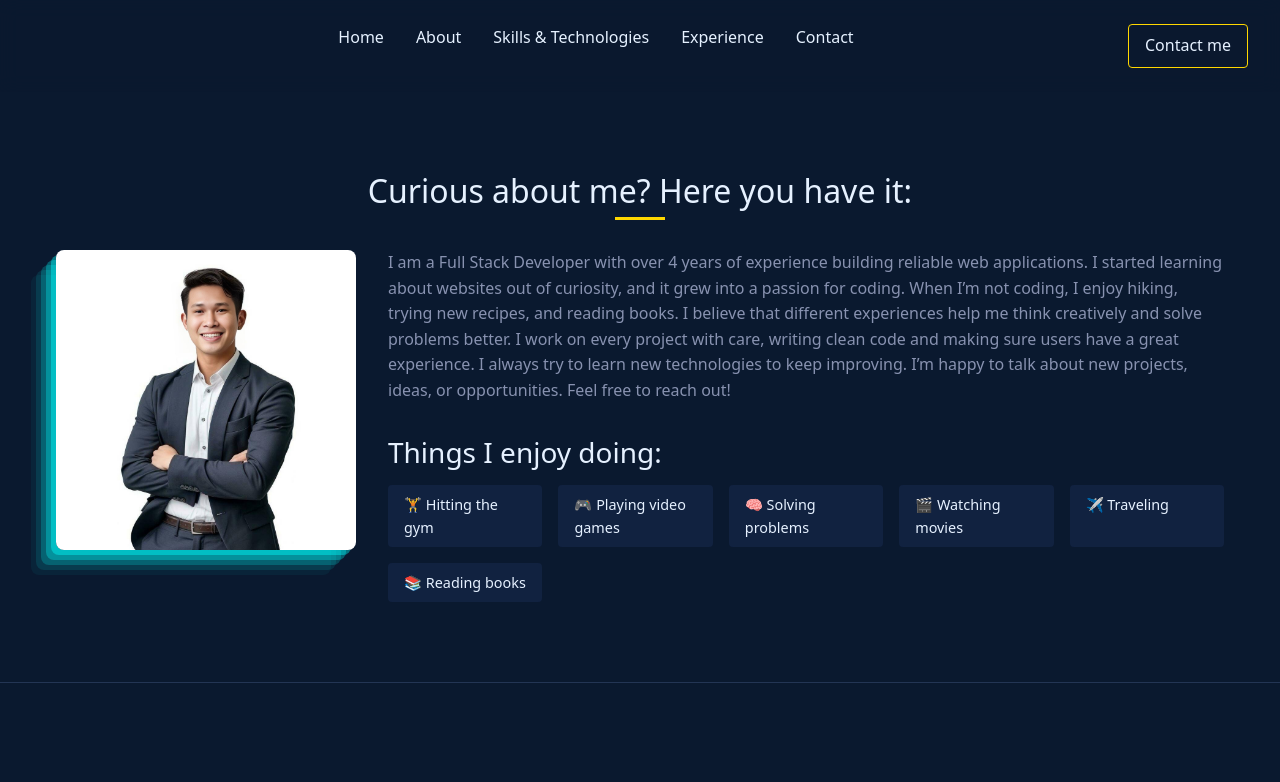
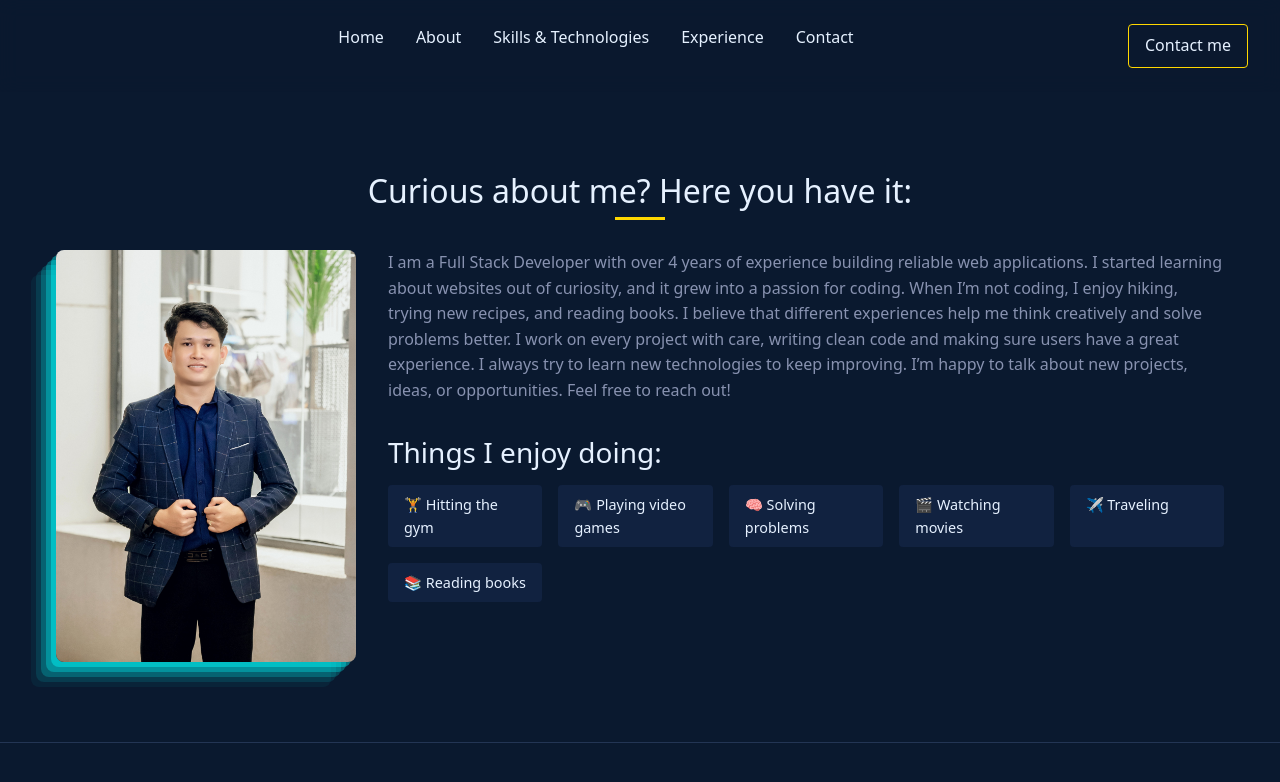
Before and after one commit to reaksmey-contact/my-profile-portfolio, a Vue app: page /about in a window 1280 px wide. Shown: the top 782 px of the page. Built offline with nearby package versions, Linux system fonts and the light colour scheme.

Commit message:
upate
upate

```diff
--- a/src/components/profile-1/About.vue
+++ b/src/components/profile-1/About.vue
@@ -5,7 +5,7 @@
     </div>
     <div class="about-content">
       <div data-aos="flip-left" class="about-image">
-        <img class="img-shadow-left-bottom" src="/src/assets/img/my-img/me-2.png" alt="Casual photo">
+        <img class="img-shadow-left-bottom" src="/img/my-img/me-2.jpg" alt="Casual photo">
       </div>
       <div data-aos="flip-right" class="about-text">
         <p>I am a Full Stack Developer with over 4 years of experience building reliable web applications. I started learning about websites out of curiosity, and it grew into a passion for coding.
```
Also changed, not shown: public/img/my-img/me-2.jpg (added), public/img/my-img/me-2.png (deleted).
